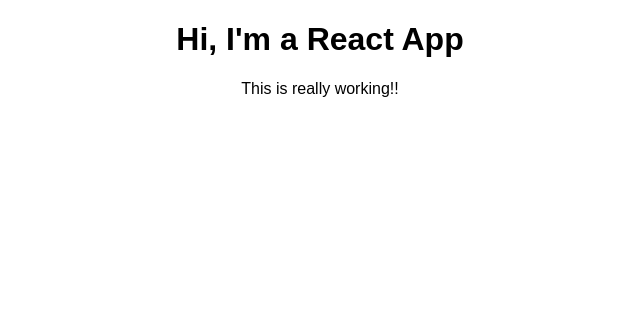
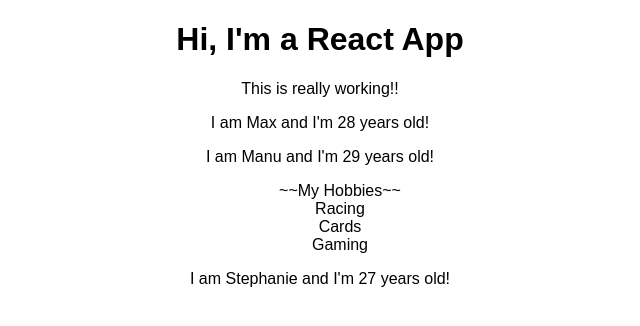
Before and after one commit to Metallifax/react-the-complete-guide, a React (Create React App) app in the folder react-complete-guide/: page / in a window 1280 px wide. Shown: the top 326 px of the page, without its empty margins (320-960 px from the left). Built offline with nearby package versions, Linux system fonts and the light colour scheme.

Commit message:
played with props and the reserved props.children reserved keyword

```diff
--- a/react-complete-guide/src/App.js
+++ b/react-complete-guide/src/App.js
@@ -1,5 +1,6 @@
 import React, { Component } from 'react';
 import './App.css';
+import Person from './Person/Person';
 
 class App extends Component {
   render() {
@@ -8,6 +9,16 @@ class App extends Component {
       <div className="App">
         <h1>Hi, I'm a React App</h1>
         <p>This is really working!!</p>
+        <Person name="Max" age="28" />
+        <Person name="Manu" age="29">
+          <ul type="none">
+            ~~My Hobbies~~
+            <li>Racing</li>
+            <li>Cards</li>
+            <li>Gaming</li>
+          </ul>
+        </Person>
+        <Person name="Stephanie" age="27" />
       </div>
     );
   // return React.createElement('div', {className:'App'}, React.createElement('h1', null, 'Does this work now?'));
--- /dev/null
+++ b/react-complete-guide/src/Person/Person.js
@@ -0,0 +1,12 @@
+import React from 'react';
+
+const person = (props) => {
+    return (
+      <div>
+        <p>I am {props.name} and I'm {props.age} years old!</p>
+        <p>{props.children}</p>
+      </div>
+    );
+}
+
+export default person;
```
